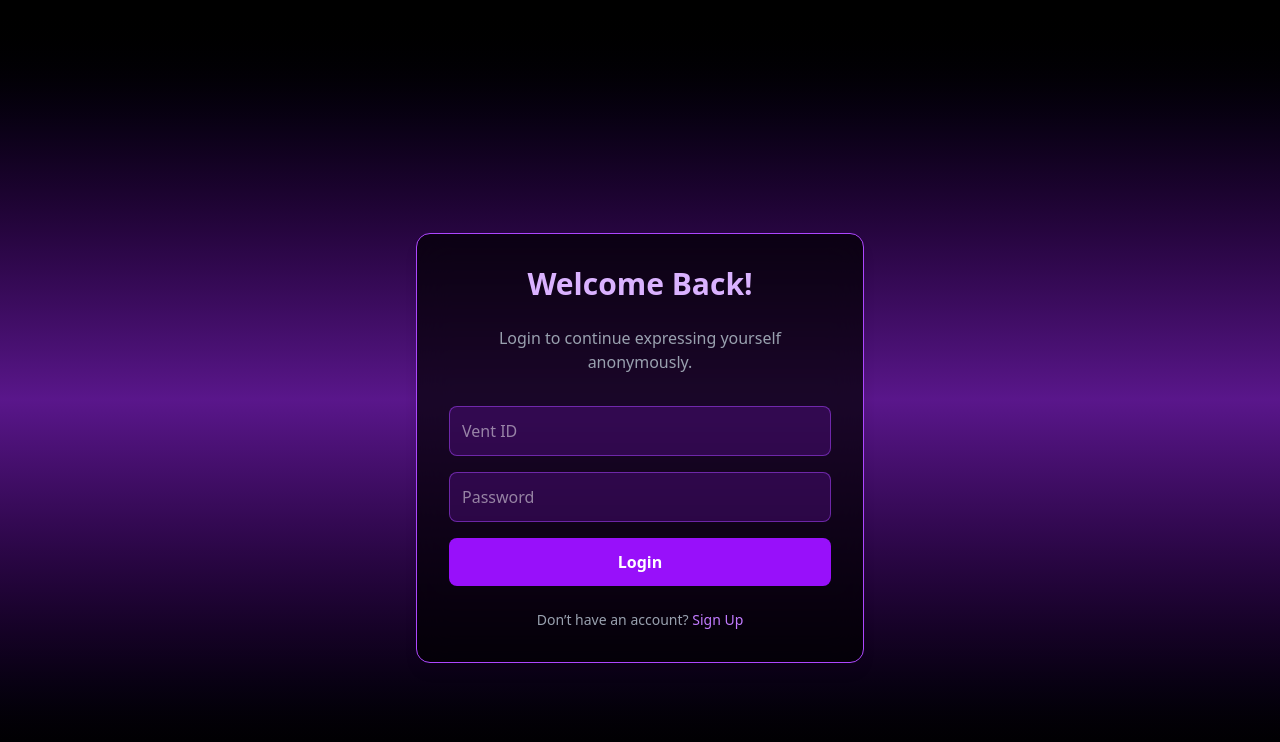
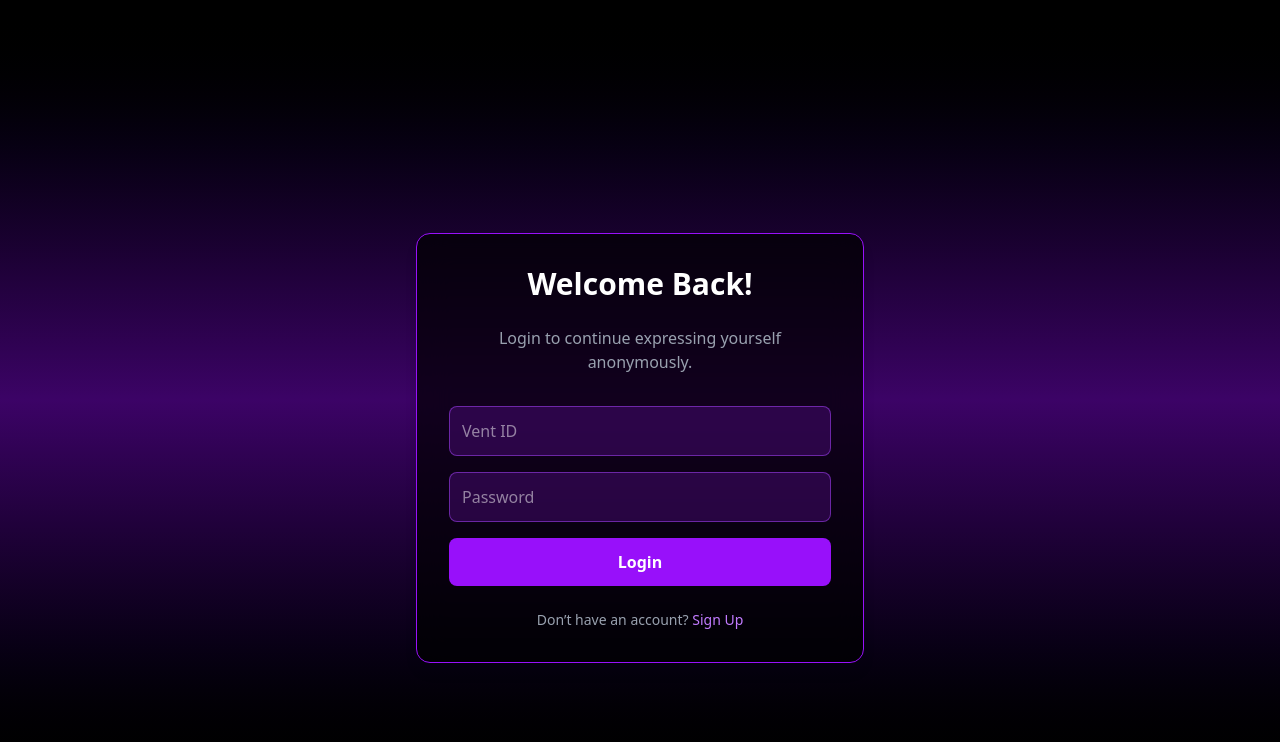
Before and after one commit to raunak300/MajorProject, a React (Vite) app in the folder Frontend/: page /auth in a window 1280 px wide. Shown: the top 742 px of the page. Built offline with nearby package versions, Linux system fonts and the light colour scheme; no server answers; a web font is replaced by a local one.

Commit message:
changes done

```diff
--- a/Frontend/src/App.jsx
+++ b/Frontend/src/App.jsx
@@ -45,7 +45,7 @@ function App() {
           <Route path={'/'} element={<Home />} />
           <Route path={'/auth'} element={<AuthPage />} />
           <Route path="/journal" element={<ProtectedRoute component={FlippingBook} />} />
-          <Route path={'/public'} element={ <Public/> } />
+          <Route path={'/public'} element={<ProtectedRoute component={Public} />} />
           <Route path="/preferences" element={<Preference />} />
           <Route path={'*'} element={<Home />} />
 
--- a/Frontend/src/Components/ContentHome/Content/Hero.jsx
+++ b/Frontend/src/Components/ContentHome/Content/Hero.jsx
@@ -16,7 +16,6 @@ export default function Hero({ scrollToAI }) {
         icon={Brain }
         color="ai"
         onClick={scrollToAI}
-
       />
 
       <FeatureCard
@@ -46,6 +45,9 @@ export default function Hero({ scrollToAI }) {
         description="Connect with like-minded individuals in a safe, anonymous environment focused on healing."
         icon={User}
         color="personal"
+        onClick={() => {
+        navigate("/public");
+        }}
       />
 
     </div>
--- a/Frontend/src/Pages/AuthPage.jsx
+++ b/Frontend/src/Pages/AuthPage.jsx
@@ -87,14 +87,14 @@ const AuthPage = () => {
   }
 
   return (
-    <div className="min-h-screen flex flex-col bg-gradient-to-b from-black via-purple-900 to-black text-white">
+    <div className="min-h-screen flex flex-col bg-gradient-to-b from-black via-purple-950 to-black text-white">
 
 
       {/* Auth Card Section */}
       <div className="flex-grow flex items-center justify-center pt-24">
-        <div className="bg-black/70 backdrop-blur-lg border border-purple-500 rounded-xl shadow-lg p-8 w-full max-w-md">
+        <div className="bg-black/70 backdrop-blur-lg border border-purple-600 rounded-xl shadow-lg p-8 w-full max-w-md">
           {/* Title */}
-          <h2 className="text-3xl font-bold text-center mb-6 text-purple-300">
+          <h2 className="text-3xl font-bold text-center mb-6 text-purple-350">
             {isLogin ? "Welcome Back!" : "Join UNMUTE"}
           </h2>
           <p className="text-center text-gray-400 mb-8">
```
Also changed, not shown: 2 other files (tests, documents, lock files or other folders).
